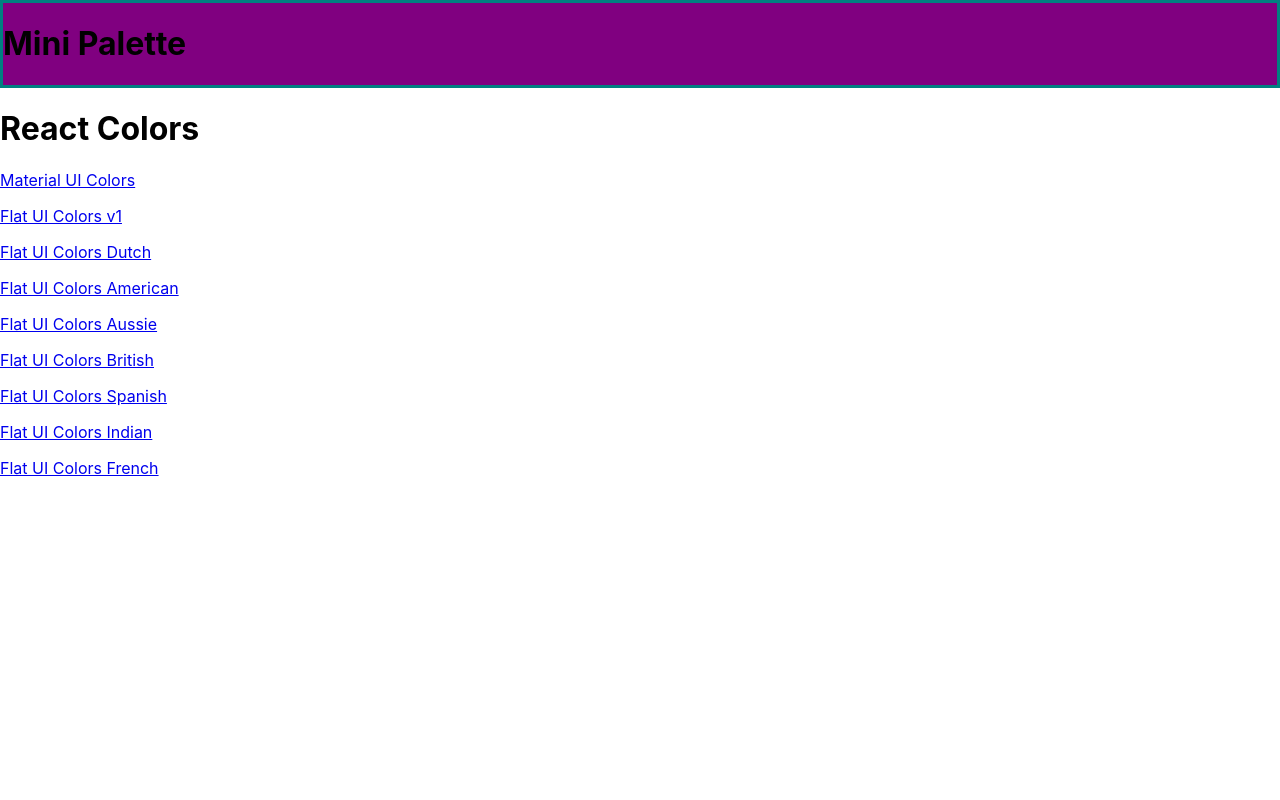
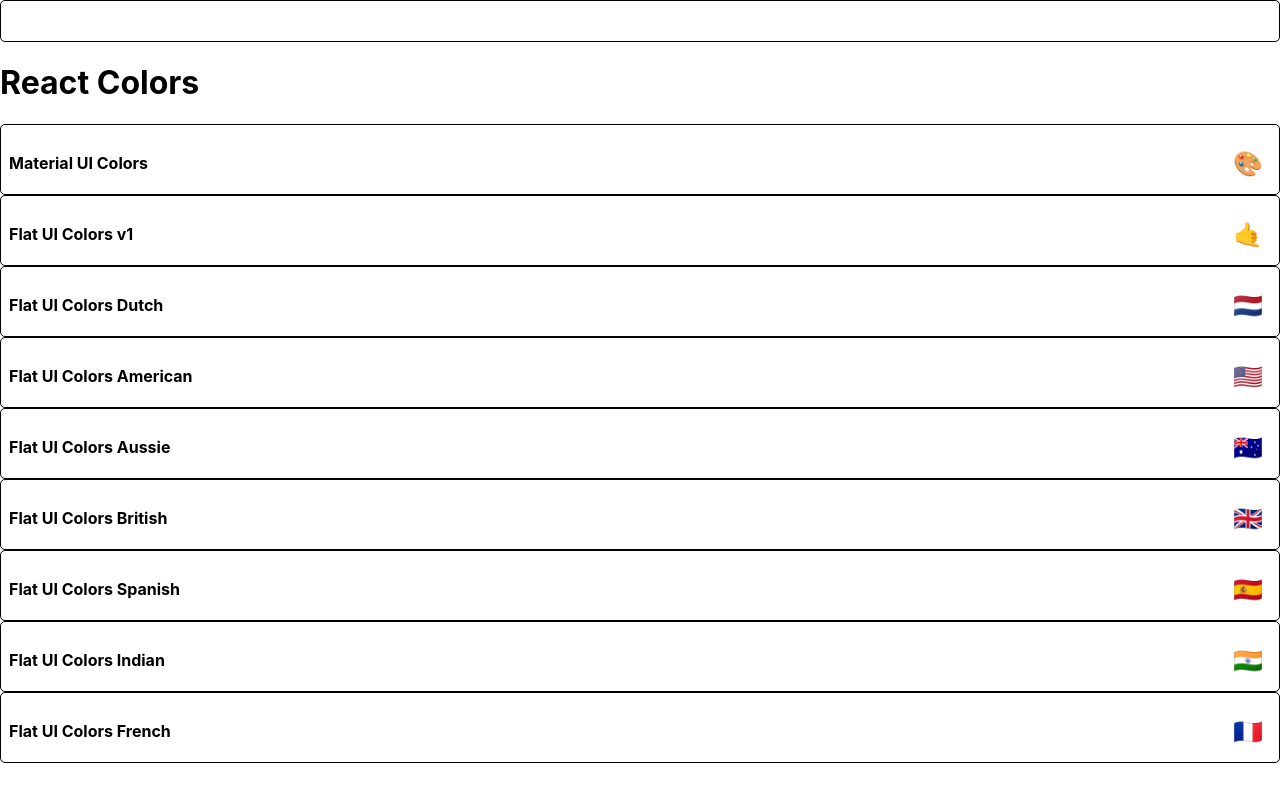
Before and after one commit to Black996/palette-ui, a React (Create React App) app: page / in a window 1280 px wide. Built offline with nearby package versions, Linux system fonts and the light colour scheme.

Commit message:
start styling MiniPalette

```diff
--- a/src/MiniPalette.js
+++ b/src/MiniPalette.js
@@ -2,18 +2,45 @@
 import { withStyles } from "@material-ui/styles";
 
 const styles = {
-    main: {
-        backgroundColor: "purple",
-        border: "3px solid teal"
+    root: {
+        backgroundColor: "white",
+        borderRadius: "5px",
+        padding: "0.5rem",
+        position: "relative",
+        overflow: "hidden",
+        "&:hover": {
+            cursor: "pointer"
+        },
+        border: "1px solid black"
+    },
+    colors: {
+        backgroundColor: "grey"
+    },
+    title: {
+        display: "flex",
+        justifyContent: "space-between",
+        alignItems: "center",
+        margin: "0",
+        color: "black",
+        paddingTop: "0.5rem",
+        fontSize: "1rem",
+        position: "relative"
+    },
+    emoji: {
+        margin: "0.5rem",
+        fontSize: "1.5rem"
     }
 }
 
 function MiniPalette(props) {
-    const { classes } = props;
+    const { classes, paletteName, emoji } = props;
     console.log(classes);
     return (
-        <div className={classes.main}>
-            <h1>Mini Palette</h1>
+        <div className={classes.root}>
+            <div className={classes.colors}>
+
+            </div>
+            <h5 className={classes.title}>{paletteName}<span className={classes.emoji}>{emoji}</span> </h5>
         </div>
     );
 }
--- a/src/PaletteList.js
+++ b/src/PaletteList.js
@@ -11,9 +11,7 @@
                 <h1>React Colors</h1>
                 {palettes.map((palette) =>
                 (
-                    <p>
-                        <Link to={`/palette/${palette.id}`}>{palette.paletteName}</Link>
-                    </p>
+                    <MiniPalette {...palette} />
                 )
                 )}
             </div>
```
